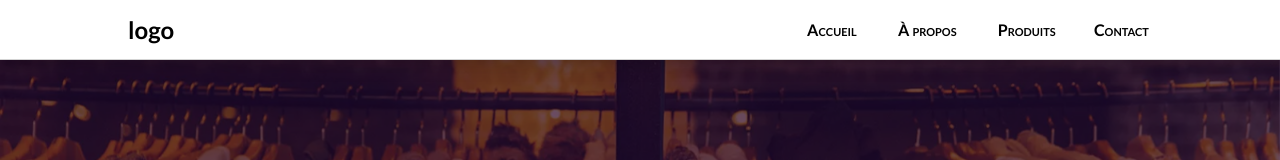
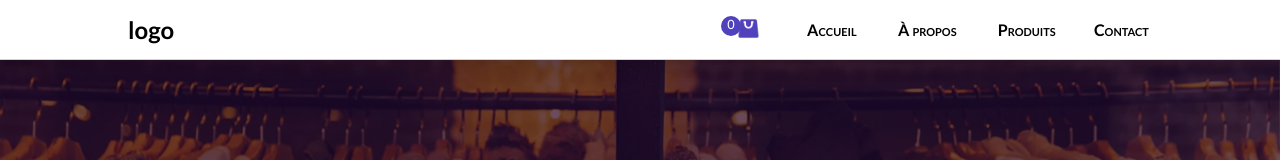
Before and after one commit to YasminaAttia01/BchiraDeco, a React (Create React App) app: page / in a window 1280 px wide. Shown: the top 160 px of the page. Built offline with nearby package versions, Linux system fonts and the light colour scheme; no server answers.

Commit message:
dashbord modifications

```diff
--- a/src/components/Navbar/Navbar.jsx
+++ b/src/components/Navbar/Navbar.jsx
@@ -14,11 +14,11 @@ function Navbar({ open, setOpen, setNav }) {
   useEffect(() => {
     setLocation(loc);
   }, [loc]);
-  return (location.pathname==='/'||location.pathname==='/order'?
+  return location.pathname === "/" || location.pathname === "/order" ? (
     <motion.div key={"navbar"} className="navbar-container" {...anim(banner)}>
       {/* <img src={logo} alt="logo" /> */}
       <motion.h2 variants={objectAni}>logo</motion.h2>
-      <div style={{width:"100px"}}/>
+      <div style={{ width: "100px" }} />
       <AnimatePresence mode="popLayout">
         {location.pathname !== "/order" ? (
           <motion.nav
@@ -28,14 +28,13 @@ function Navbar({ open, setOpen, setNav }) {
             exit="exit"
             key={"nav"}
           >
-              {card.length > 0 && (
-                <motion.div className="shopping-card" variants={objectAni}>
-                  <Link to="/order">
-                    <p>{card.length}</p>
-                    <img src={cardIcon} alt="" />
-                  </Link>
-                </motion.div>
-              )}
+            <motion.div className="shopping-card" variants={objectAni}>
+              <Link to={card.length > 0 ? "/order" : null}>
+                <p>{card.length}</p>
+                <img src={cardIcon} alt="" />
+              </Link>
+            </motion.div>
+
 
             <div
               onClick={() => setOpen(!open)}
@@ -79,8 +78,8 @@ function Navbar({ open, setOpen, setNav }) {
           </motion.h3>
         )}
       </AnimatePresence>
-    </motion.div>:null
-  );
+    </motion.div>
+  ) : null;
 }
 
 export default Navbar;
```
